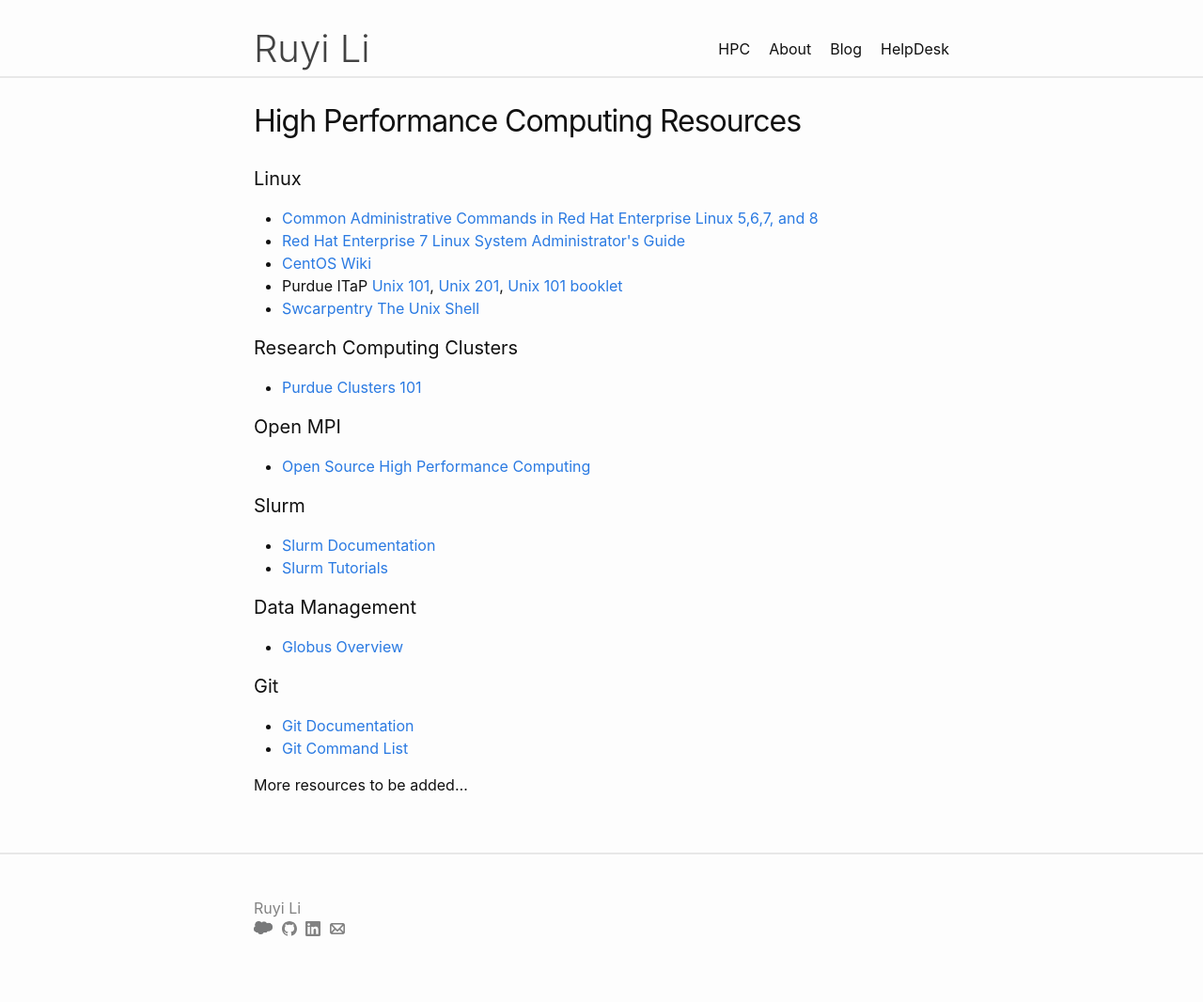
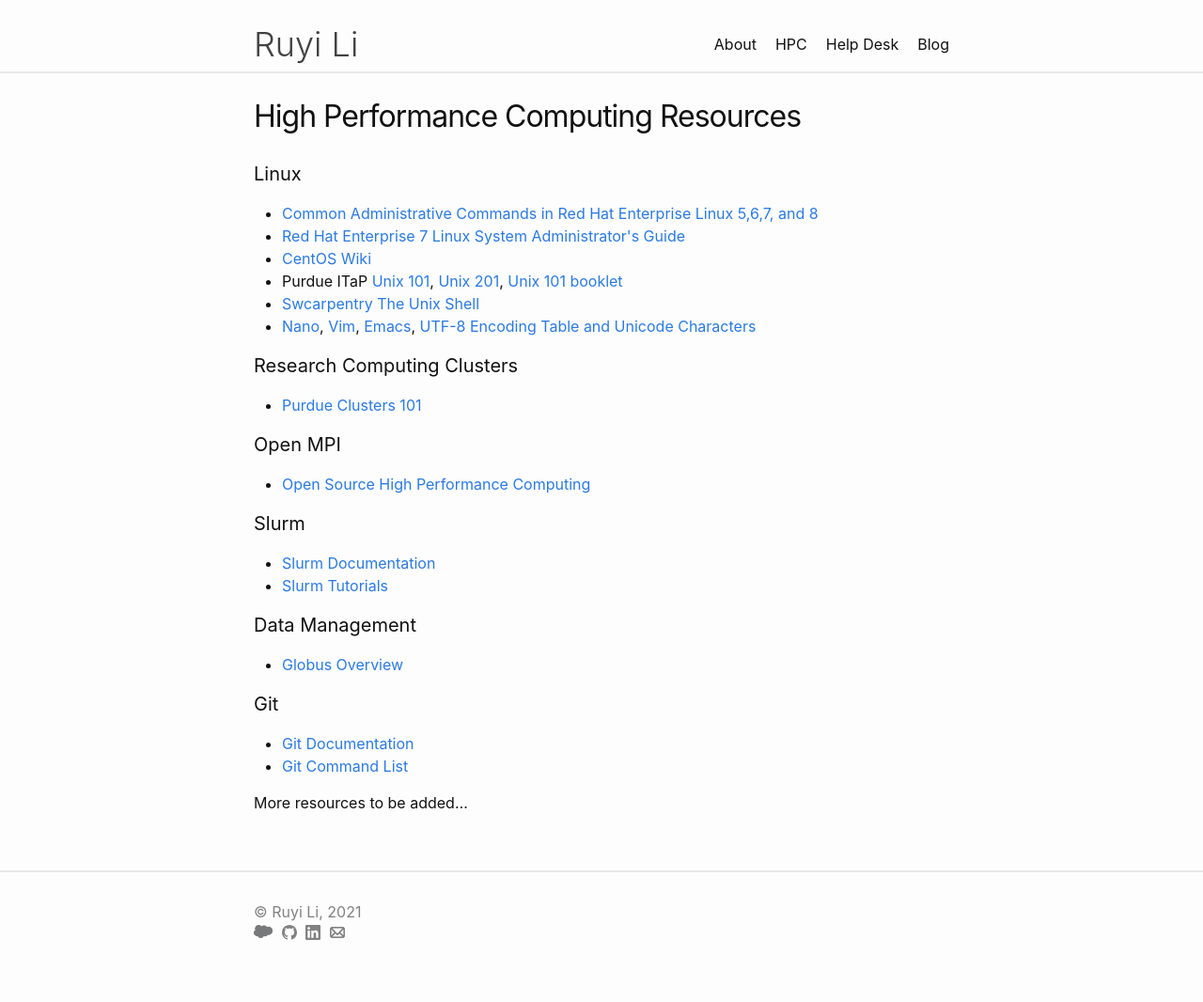
Before and after one commit to Ruyi95/Ruyi95.github.io, a Jekyll site: the page built from HPC.markdown, in a window 1280 px wide. Shown: the whole page at 94% size. Built offline with Jekyll 4.4.1, drawn with Linux system fonts in a browser that asks for light colours.

Commit message:
Sorted navigation, added copyright sign, added more resources.

```diff
--- a/HPC.markdown
+++ b/HPC.markdown
@@ -5,22 +5,37 @@ title: HPC
 
 <h4>Linux</h4>
 <ul>
+
 <li>
 <a href="https://access.redhat.com/articles/1189123" target="_blank">Common Administrative Commands in Red Hat Enterprise Linux 5,6,7, and 8</a>
 </li>
+
 <li>
 <a href="https://access.redhat.com/documentation/en-us/red_hat_enterprise_linux/7/pdf/system_administrators_guide/Red_Hat_Enterprise_Linux-7-System_Administrators_Guide-en-US.pdf" target="_blank">Red Hat Enterprise 7 Linux System Administrator's Guide</a>
 </li>
+
 <li>
 <a href="https://wiki.centos.org/FrontPage" target="_blank">CentOS Wiki</a>
 </li>
+
 <li>
 Purdue ITaP <a href="https://www.rcac.purdue.edu/training/unix101/" target="_blank">Unix 101</a>, <a href="https://www.rcac.purdue.edu/training/unix201/" target="_blank">Unix 201</a>, <a href="https://www.rcac.purdue.edu/training/unix101/unix101_booklet.pdf" target="_blank">Unix 101 booklet</a>
 </li>
+
 <li>
 <a href="https://swcarpentry.github.io/shell-novice/" target="_blank">Swcarpentry The Unix Shell</a>
 </li>
+
+<li>
+<a href="https://www.nano-editor.org/dist/latest/nano.html" target="_blank">Nano</a>,
+<a href="https://vimhelp.org" target="_blank">Vim</a>,
+<a href="https://gnu.org/software/emacs/manual/html_node/emacs/index.html" target="_blank">Emacs</a>,
+<a href="https://www.utf8-chartable.de" target="_blank">UTF-8 Encoding Table and Unicode Characters</a>
+</li>
+
 </ul>
+
+
 
 <h4>Research Computing Clusters</h4>
 <ul>
--- a/_config.yml
+++ b/_config.yml
@@ -28,6 +28,12 @@ url: "https://Ruyi95.github.io" # the base hostname & protocol for your site, e.
 linkedin_username: ruyi-li-634075110
 github_username:  Ruyi95
 
+header_pages:
+- about.markdown
+- HPC.markdown
+- helpdesk.markdown
+- blog.markdown
+
 # Build settings
 theme: minima
 plugins:
--- a/_includes/footer.html
+++ b/_includes/footer.html
@@ -2,17 +2,15 @@
   <data class="u-url" href="{{ "/" | relative_url }}"></data>
 
   <div class="wrapper">
-
-    <h2 class="footer-heading"></h2>
-
+<!--    <h2 class="footer-heading"></h2> -->
     <div class="footer-col-wrapper">
       <div class="footer-col footer-col-1">
         <ul class="contact-list">
           <li class="p-name">
             {%- if site.author -%}
-              {{ site.author | escape }}
+            © {{ site.author | escape }}, 2021
             {%- else -%}
-              {{ site.title | escape }}
+            © {{ site.title | escape }}, 2021
             {%- endif -%}
             </li>
             <li class="social-media-list">
--- a/_layouts/helpdesk.html
+++ b/_layouts/helpdesk.html
@@ -1,6 +1,6 @@
 ---
 layout: default
-title: HelpDesk
+title: Help Desk
 ---
 <article class="post">
 
--- a/_sass/minima/_layout.scss
+++ b/_sass/minima/_layout.scss
@@ -2,7 +2,7 @@
  * Site header
  */
 .site-header {
-  border-top: 25px solid $background-color;
+  border-top: 20px solid $background-color;
   border-bottom: 2px solid $grey-color-light;
   min-height: $spacing-unit * 1.865;
 
@@ -11,7 +11,7 @@
 }
 
 .site-title {
-  @include relative-font-size(2.5);
+  @include relative-font-size(2.25);
   font-weight: 300;
   line-height: $base-line-height * $base-font-size * 2.25;
   letter-spacing: 0px;
--- a/helpdesk.markdown
+++ b/helpdesk.markdown
@@ -1,6 +1,6 @@
 ---
 layout: helpdesk
-title: HelpDesk
+title: Help Desk
 ---
 <h4>User Guides</h4>
 <div>
```
